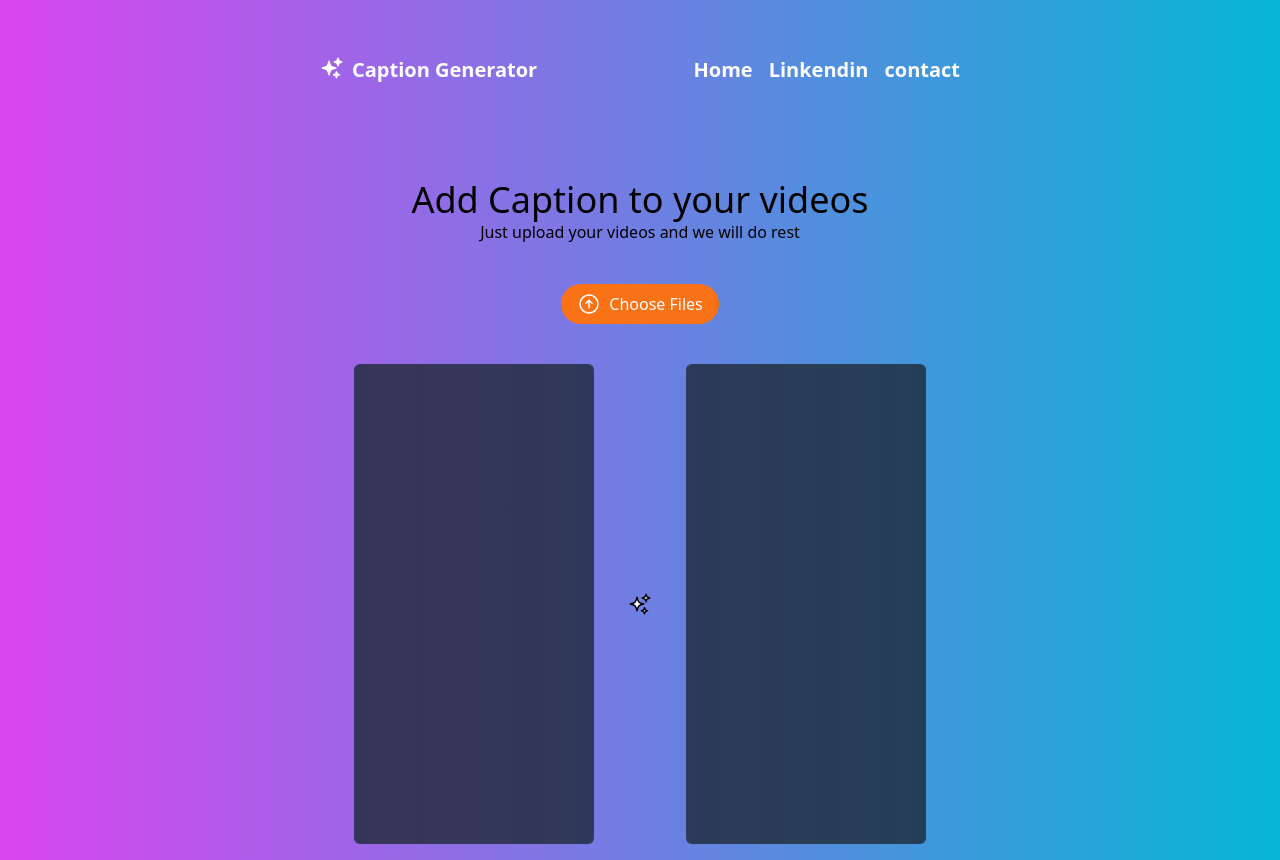
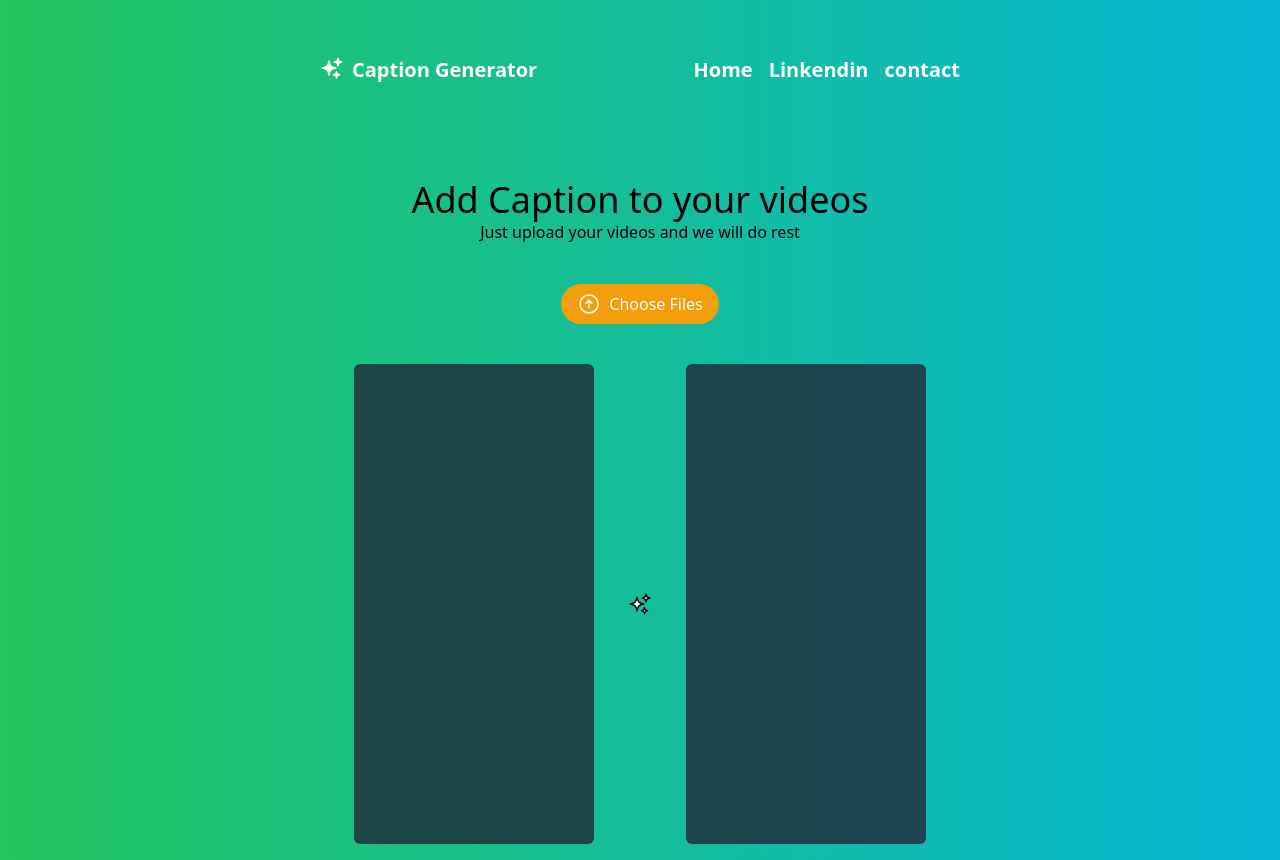
Before and after one commit to Moneshai2004/VideoTranscription, a Next.js app: page / in a window 1280 px wide. Built offline with nearby package versions, Linux system fonts and the light colour scheme.

Commit message:
feature:await

```diff
--- a/src/app/components/UploadFile.js
+++ b/src/app/components/UploadFile.js
@@ -1,20 +1,24 @@
 'use client';
+import axios from "axios";
 import Uploadfileicon from "./UploadFileicon";
 
 export default function UploadFile(){
-    function upload(ev) {
+    async function upload(ev) {
       ev.preventDefault();
       console.log(ev);
       const files = ev.target.files;
-      if(files.length>0){
-        const files =files[0];
+      if(files.length > 0){
+        const file =file[0];
+        const res = await axios.post('/api/upload',{
+          file,});
       }
-    }
+      }
+
     return (
-      <label className="flex gap-2 rounded-full px-4 py-2 bg-orange-500 text-white ">
+      <label className="flex gap-2 rounded-full px-4 py-2 bg-amber-500 text-white ">
         <Uploadfileicon />
         Choose Files
         <input onChange={upload} type="file" className="hidden"></input>
       </label>
     );
-}
+    }
--- a/src/app/layout.js
+++ b/src/app/layout.js
@@ -11,7 +11,7 @@ export const metadata = {
 export default function RootLayout({ children }) {
   return (
     <html lang="en">
-      <body className={"bg-gradient-to-r from-fuchsia-500 to-cyan-500"}>
+      <body className={"bg-gradient-to-r from-green-500 to-cyan-500"}>
         <main className="p-4 max-w-2xl mx-auto">{children}</main></body>
     </html>
   );
```
